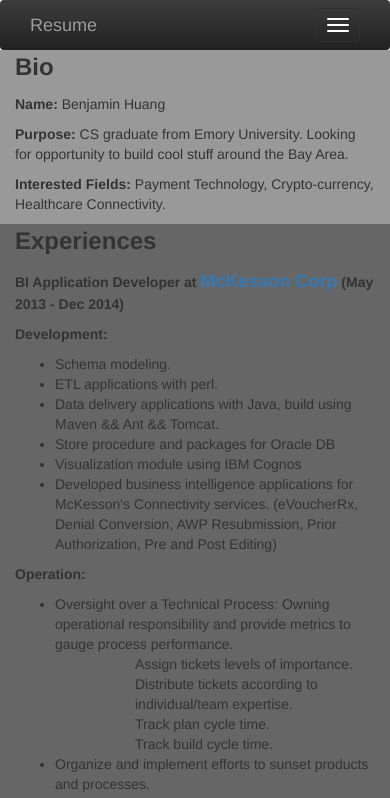
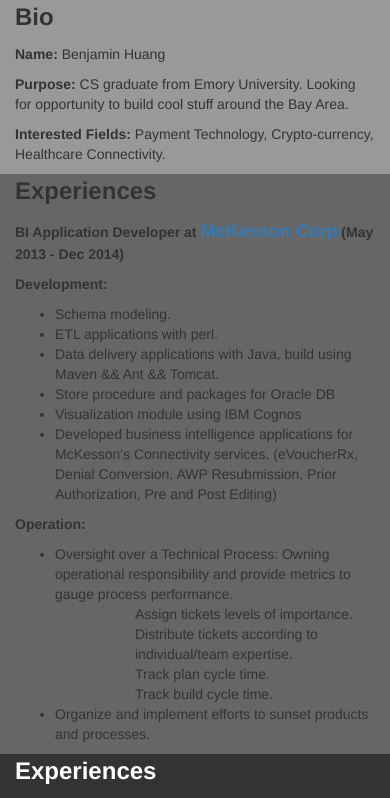
Before and after one commit to benhuang21828/benhuang21828.github.io, a plain HTML site: page index.html in a window 390 px wide. Shown: the top 798 px of the page. Drawn offline with nearby package versions, Linux system fonts and the light colour scheme.

Commit message:
Update index.html

```diff
--- a/index.html
+++ b/index.html
@@ -19,14 +19,14 @@
   		<div class="container-fluid">
   		  <!-- Brand and toggle get grouped for better mobile display -->
   		  <div class="navbar-header">
-      	<button type="button" class="navbar-toggle collapsed" data-toggle="collapse" data-target="#bs-example-navbar-collapse-1">
-        <span class="sr-only">Toggle navigation</span>
-        <span class="icon-bar"></span>
-        <span class="icon-bar"></span>
-        <span class="icon-bar"></span>
-     	</button>
-      	<a class="navbar-brand" href="#">Resume</a>
-    	</div>
+     <!-- 	<button type="button" class="navbar-toggle collapsed" data-toggle="collapse" data-target="#bs-example-navbar-collapse-1">-->
+     <!--   <span class="sr-only">Toggle navigation</span>-->
+     <!--   <span class="icon-bar"></span>-->
+     <!--   <span class="icon-bar"></span>-->
+     <!--   <span class="icon-bar"></span>-->
+     <!--	</button>-->
+     <!-- 	<a class="navbar-brand" href="#">Resume</a>-->
+    	<!--</div>-->
 
     	<!-- Collect the nav links, forms, and other content for toggling -->
     	<div class="collapse navbar-collapse" id="bs-example-navbar-collapse-1">
```
